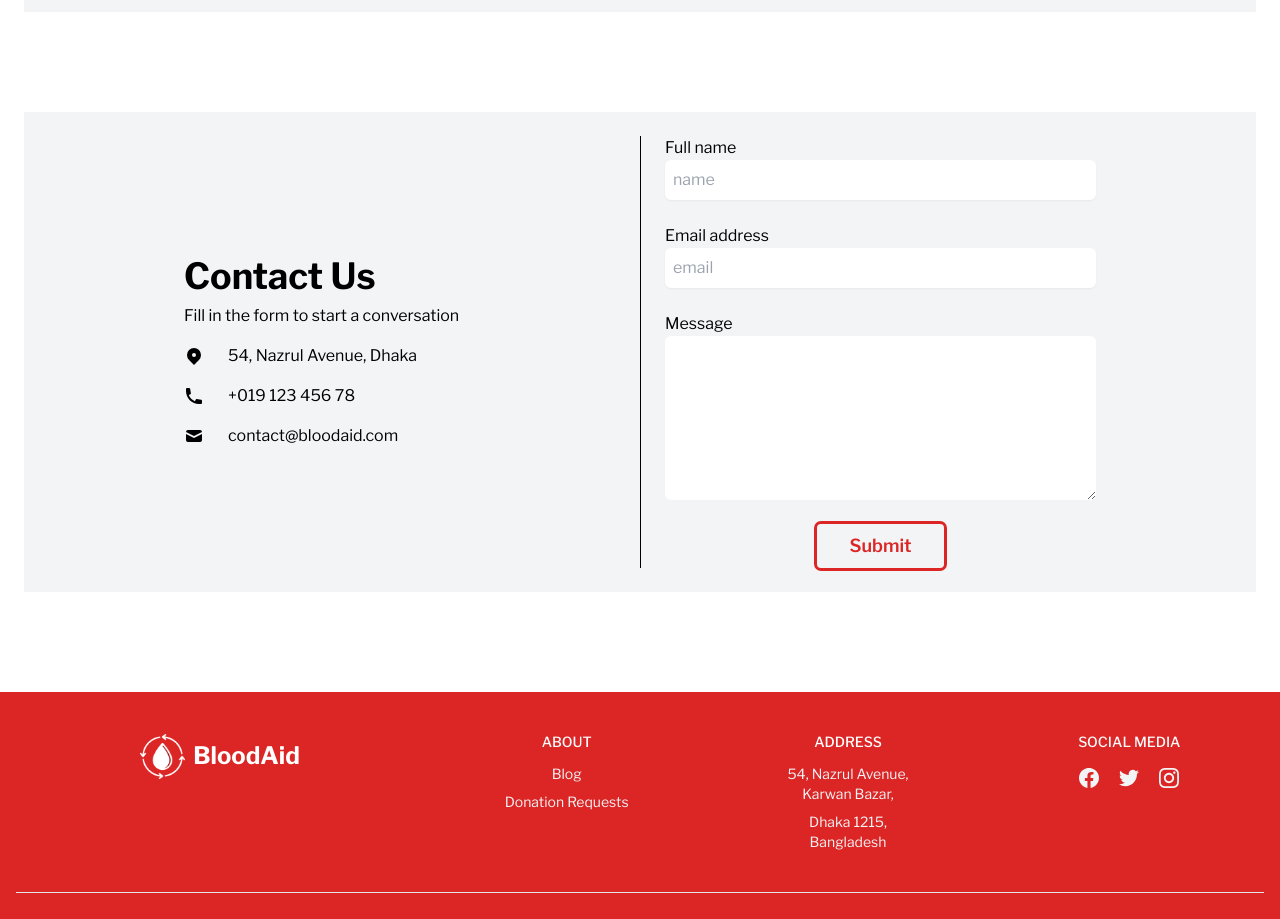
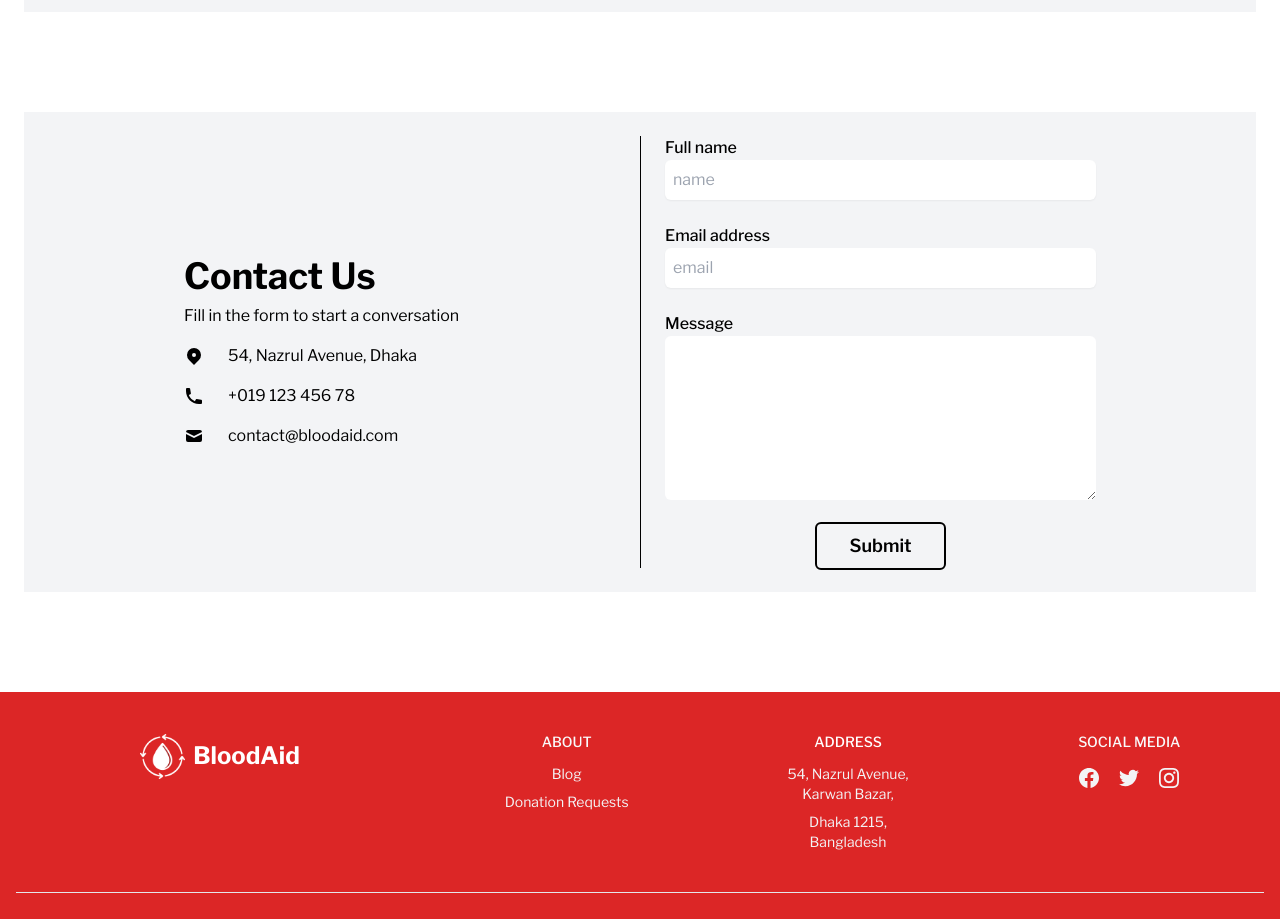
Before and after one commit to searchsakib/blood-aid-client, a React (Vite) app: page / in a window 1280 px wide. Shown: the part 1260-2179 px from the top of the page. Built offline with nearby package versions, Linux system fonts and the light colour scheme.

Commit message:
some minor changes in contactUs

```diff
--- a/src/components/ContactUs/ContactUs.jsx
+++ b/src/components/ContactUs/ContactUs.jsx
@@ -51,7 +51,7 @@ const ContactUs = () => {
           </div>
           <form className="flex flex-col py-6 space-y-6 md:py-0 md:px-6 text-black">
             <label className="block">
-              <span className="mb-1">Full name</span>
+              <span className="mb-1 font-medium">Full name</span>
               <input
                 type="text"
                 placeholder="name"
@@ -59,7 +59,7 @@ const ContactUs = () => {
               />
             </label>
             <label className="block">
-              <span className="mb-1">Email address</span>
+              <span className="mb-1 font-medium">Email address</span>
               <input
                 type="email"
                 placeholder="email"
@@ -67,7 +67,7 @@ const ContactUs = () => {
               />
             </label>
             <label className="block">
-              <span className="mb-1">Message</span>
+              <span className="mb-1 font-medium">Message</span>
               <textarea
                 rows="3"
                 className="block w-full rounded-md focus:ring pt-3 pb-20 bg-white px-3"
@@ -75,7 +75,8 @@ const ContactUs = () => {
             </label>
             <button
               type="button"
-              className="self-center px-8 py-2 text-lg font-semibold rounded outline focus:ring text-red-600 hover:text-white hover:bg-red-600 hover:outline-red-600 transition-colors duration-300 ease-in-out"
+              className="self-center px-8 py-2 text-lg font-semibold rounded outline outline-2 outline-black text-black focus:ring hover:text-red-600
+              hover:bg-white hover:outline-red-600 transition-colors duration-200 ease-in-out"
             >
               Submit
             </button>
--- a/src/components/Featured/Featured.jsx
+++ b/src/components/Featured/Featured.jsx
@@ -5,6 +5,7 @@ import { FaHandsHelping } from 'react-icons/fa';
 const Featured = () => {
   return (
     <div className="max-w-screen-xl mx-auto px-3 md:px-6">
+      {/* bg-[#FFEBEE] */}
       <section className="py-6 text-black bg-gray-100">
         <div className="container mx-auto p-4 my-6 space-y-2 text-center">
           <h2 className="text-4xl font-bold">How it Works?</h2>
```
